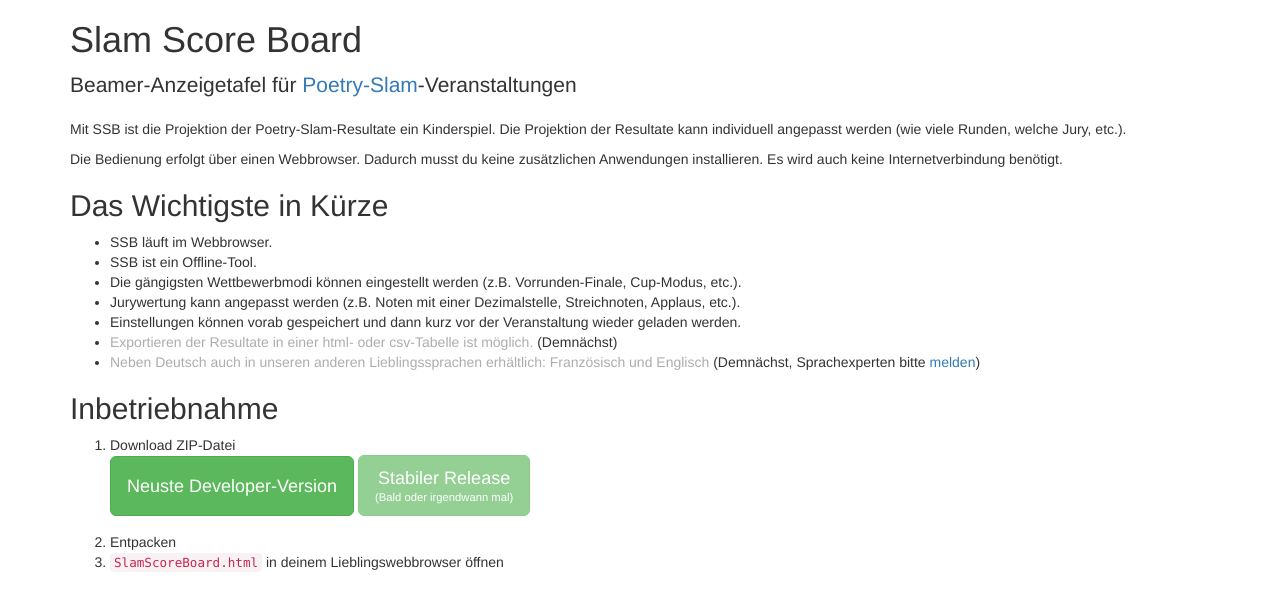
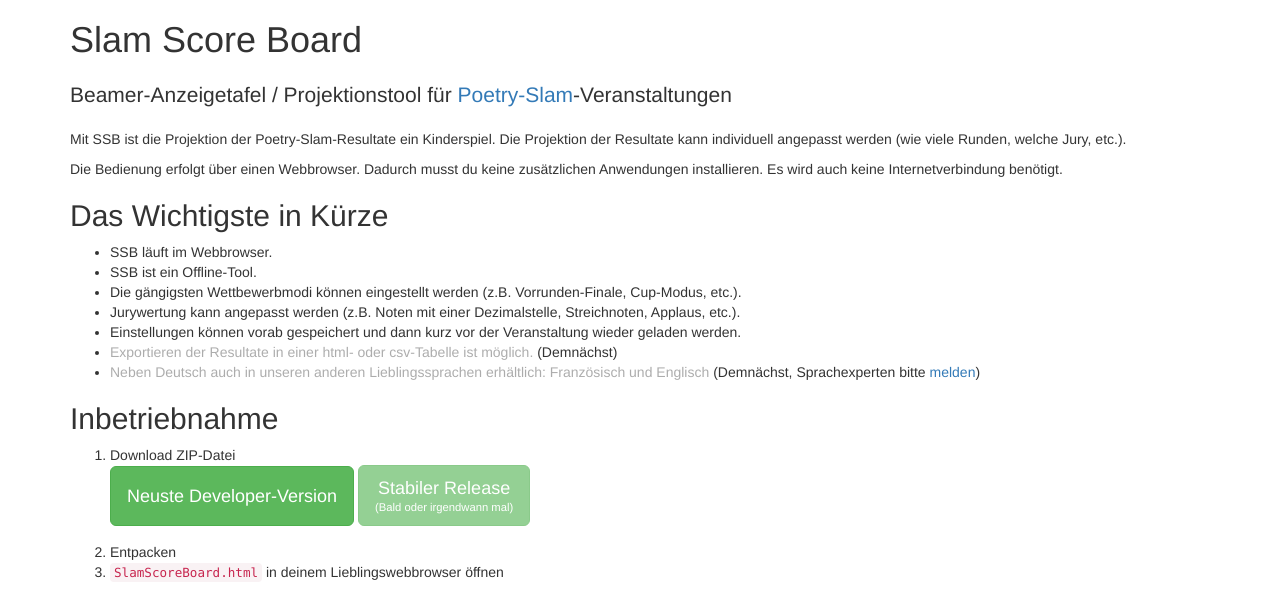
Before and after one commit to bespr/SlamScoreBoard, a plain HTML site: page index.html in a window 1280 px wide. Shown: the part 210-799 px from the top of the page. Drawn offline with nearby package versions, Linux system fonts and the light colour scheme.

Commit message:
Add keyword "projektionstool" to website

```diff
--- a/index.html
+++ b/index.html
@@ -13,7 +13,7 @@
         <meta name="viewport" content="width=device-width, initial-scale=1">
 
         <title>SlamScoreBoard</title>
-        <meta name="description" content="SlamScoreBoard (Slam-Score-Board) ist ein Projektions-Tool (Beamer-Anzeigetafel) für Poetry-Slam-Veranstaltungen" />
+        <meta name="description" content="SlamScoreBoard (Slam-Score-Board) ist ein Projektionstool (Beamer-Anzeigetafel, Projektions-Tool) für Poetry-Slam-Veranstaltungen" />
 
         <link rel="canonical" href="https://bespr.github.io/SlamScoreBoard/" />
 
@@ -86,7 +86,7 @@
 
             <h1>Slam Score Board</h1>
 
-            <p class="lead">Beamer-Anzeigetafel für <a href="http://de.wikipedia.org/wiki/Poetry_Slam">Poetry-Slam</a>-Veranstaltungen</p>
+            <h2 class="lead">Beamer-Anzeigetafel / Projektionstool für <a href="http://de.wikipedia.org/wiki/Poetry_Slam">Poetry-Slam</a>-Veranstaltungen</h2>
 
             <p>Mit SSB ist die Projektion der Poetry-Slam-Resultate ein Kinderspiel. Die Projektion der Resultate kann individuell angepasst werden (wie viele Runden, welche Jury, etc.).</p>
             <p>Die Bedienung erfolgt über einen Webbrowser. Dadurch musst du keine zusätzlichen Anwendungen installieren. Es wird auch keine Internetverbindung benötigt.</p>
```
